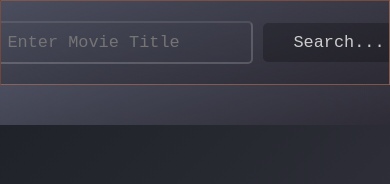
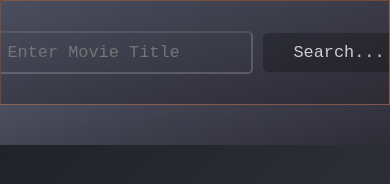
Before and after one commit to Festus-123/Movie-search-app, a plain HTML site: page index.html in a window 390 px wide. Drawn offline with Linux system fonts and the light colour scheme.

Commit message:
new changes

```diff
--- a/style.css
+++ b/style.css
@@ -166,10 +166,26 @@ footer {
 
 /* Responsive */
 @media (max-width: 768px) {
+  header{
+    padding: 10px;
+  }
     ::-webkit-scrollbar {
     width: 1px;
     height: 1px;
     }
+::-webkit-scrollbar-track {
+  background: #fdfafa34;
+  border-radius: 5px;
+}
+
+::-webkit-scrollbar-thumb {
+  background: linear-gradient(135deg, #ffcc70, #ff884d);
+  border-radius: 5px;
+}
+
+::-webkit-scrollbar-thumb:hover {
+  background: linear-gradient(135deg, #ff784f, #ff4e90);
+}
   .movie {
     flex-direction: column;
     align-items: center;
@@ -179,6 +195,7 @@ footer {
   .details-text-info {
     text-align: center;
     margin-top: 12px;
+    padding: 10px;
   }
   .details-text-info p{
     text-align: center;
```
